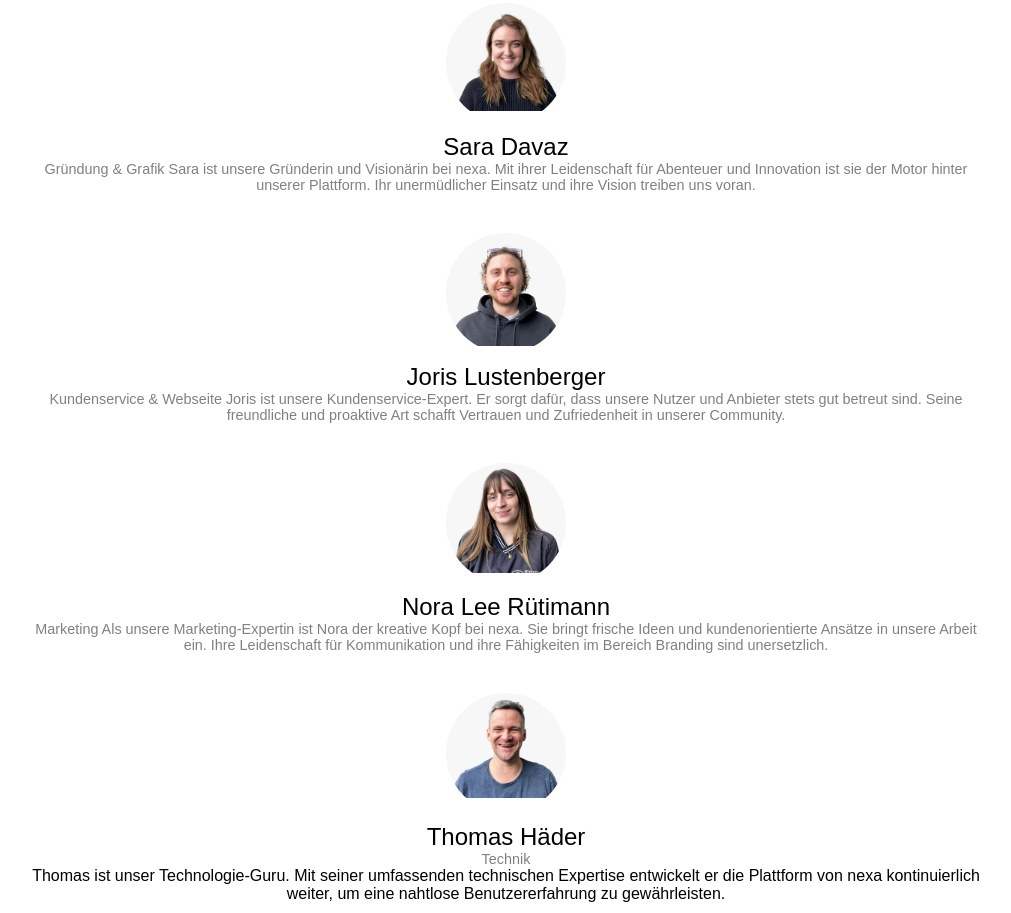
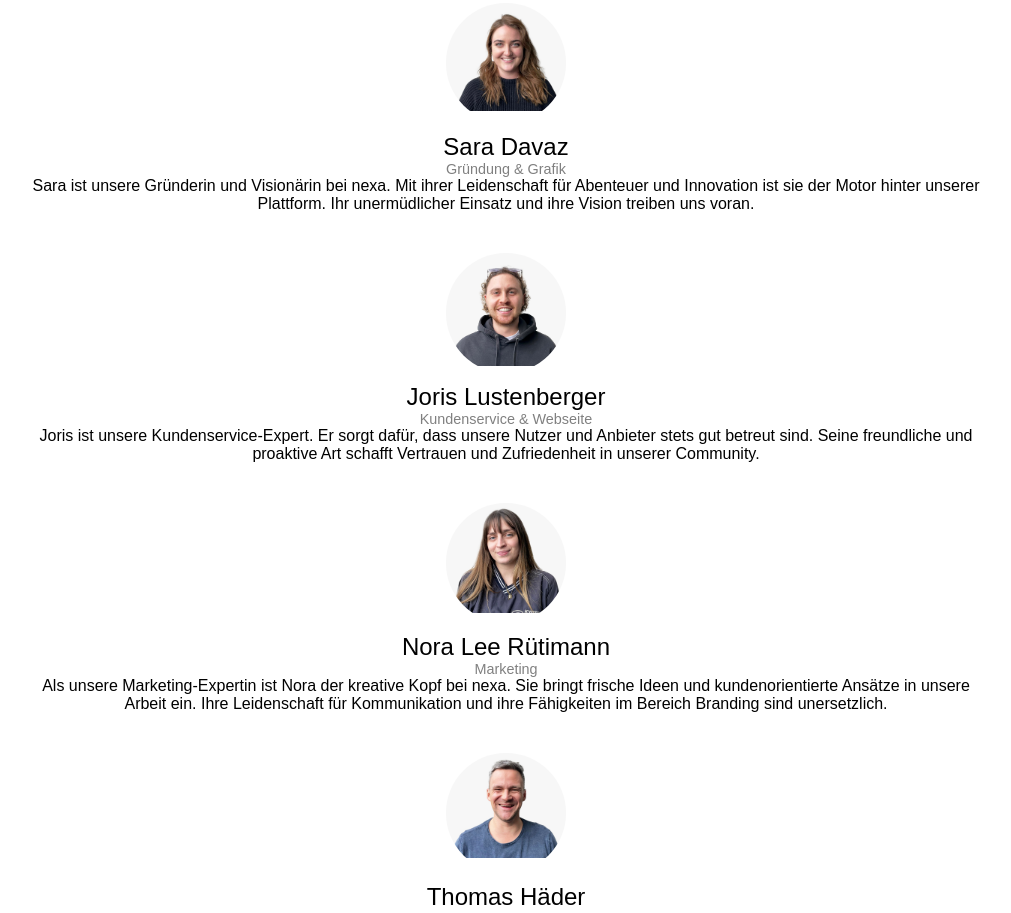
Before and after one commit to choorizo/nexa, a plain HTML site: page aboutus.html in a window 1280 px wide. Shown: the part 364-1277 px from the top of the page, without its empty margins (134-1145 px from the left). Drawn offline with Linux system fonts and the light colour scheme.

Commit message:
about us

```diff
--- a/aboutus.html
+++ b/aboutus.html
@@ -63,21 +63,24 @@
           <img src="assets/images/Sara Profilbild.png" alt="Sara Davaz">
         </div>
         <div class="profile-title">Sara Davaz</div>
-        <div class="profile-text">Gründung & Grafik Sara ist unsere Gründerin und Visionärin bei nexa. Mit ihrer Leidenschaft für Abenteuer und Innovation ist sie der Motor hinter unserer Plattform. Ihr unermüdlicher Einsatz und ihre Vision treiben uns voran.</div>
+        <div class="profile-text">Gründung & Grafik</div>
+        <p>Sara ist unsere Gründerin und Visionärin bei nexa. Mit ihrer Leidenschaft für Abenteuer und Innovation ist sie der Motor hinter unserer Plattform. Ihr unermüdlicher Einsatz und ihre Vision treiben uns voran.</p>
       </div>
       <div class="profile">
         <div class="profile-image">
           <img src="assets/images/Joris Profilbild.png" alt="Joris Lustenberger">
         </div>
         <div class="profile-title">Joris Lustenberger</div>
-        <div class="profile-text">Kundenservice & Webseite Joris ist unsere Kundenservice-Expert. Er sorgt dafür, dass unsere Nutzer und Anbieter stets gut betreut sind. Seine freundliche und proaktive Art schafft Vertrauen und Zufriedenheit in unserer Community.</div>
+        <div class="profile-text">Kundenservice & Webseite</div>
+        <p>Joris ist unsere Kundenservice-Expert. Er sorgt dafür, dass unsere Nutzer und Anbieter stets gut betreut sind. Seine freundliche und proaktive Art schafft Vertrauen und Zufriedenheit in unserer Community.</p>
       </div>
       <div class="profile">
         <div class="profile-image">
           <img src="assets/images/Nora Profilbild.png" alt="Nora Lee Rütimann">
         </div>
         <div class="profile-title">Nora Lee Rütimann</div>
-        <div class="profile-text">Marketing Als unsere Marketing-Expertin ist Nora der kreative Kopf bei nexa. Sie bringt frische Ideen und kundenorientierte Ansätze in unsere Arbeit ein. Ihre Leidenschaft für Kommunikation und ihre Fähigkeiten im Bereich Branding sind unersetzlich.</div>
+        <div class="profile-text">Marketing</div>
+        <p>Als unsere Marketing-Expertin ist Nora der kreative Kopf bei nexa. Sie bringt frische Ideen und kundenorientierte Ansätze in unsere Arbeit ein. Ihre Leidenschaft für Kommunikation und ihre Fähigkeiten im Bereich Branding sind unersetzlich.</p>
       </div>
       <div class="profile">
         <div class="profile-image">
```
